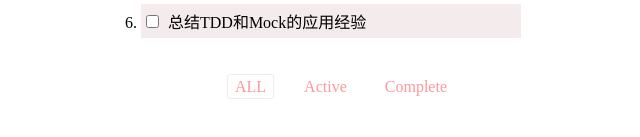
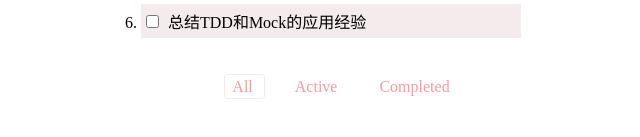
Before and after one commit to fernlee/Vue-Todo-List-2019-5-7-2-59-18-837, a Vue app: page / in a window 1280 px wide. Shown: the part 389-526 px from the top of the page, without its empty margins (319-959 px from the left). Built offline with nearby package versions, Linux system fonts and the light colour scheme.

Commit message:
[yae][refactor the filters by v-for]

```diff
--- a/src/components/TodoView.vue
+++ b/src/components/TodoView.vue
@@ -12,20 +12,17 @@
         </div>
         <br>
         <ol>
-            <li :key="todo.title" v-for="todo in store.fetchTodos()" :class="{checked: todo.completed}">
+            <li :key="todo.title" v-for="todo in todoList" :class="{checked: todo.completed}">
                 <input name="done-todo" type="checkbox" class="done-todo" :checked="todo.completed"> {{todo.title}}
             </li>
         </ol>
         <div>
             <ul id="filters">
-                <li>
-                    <a href="#" data-filter="all" class="selected">ALL</a>
-                </li>
-                <li>
-                    <a href="#" data-filter="active" class="">Active</a>
-                </li>
-                <li>
-                    <a href="#" data-filter="complete" class="">Complete</a>
+                <li :key="filterType" v-for="filterType in filterTypes">
+                    <a href="#" :data-filter="filterType" :class="{selected: filterType === selectedFilterType}"
+                       @click="selectedFilterType=filterType">
+                        {{filterType}}
+                    </a>
                 </li>
             </ul>
 
@@ -44,9 +41,11 @@
         },
         data() {
             return {
-                store,
+                todoList: store.fetchTodos(),
+                filterTypes: ['all', 'active', 'completed'],
+                selectedFilterType: 'all'
             }
-        }
+        },
     }
 </script>
 
@@ -141,6 +140,10 @@
         outline: none;
     }
 
+    #filters li a {
+        text-transform: capitalize;
+    }
+
     .checked {
         color: #999;
         text-decoration: line-through;
```
